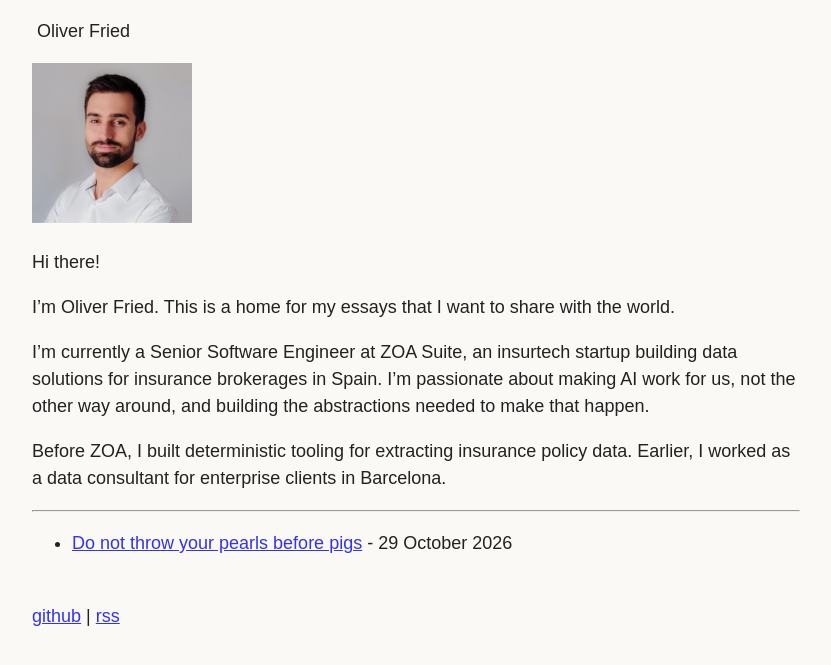
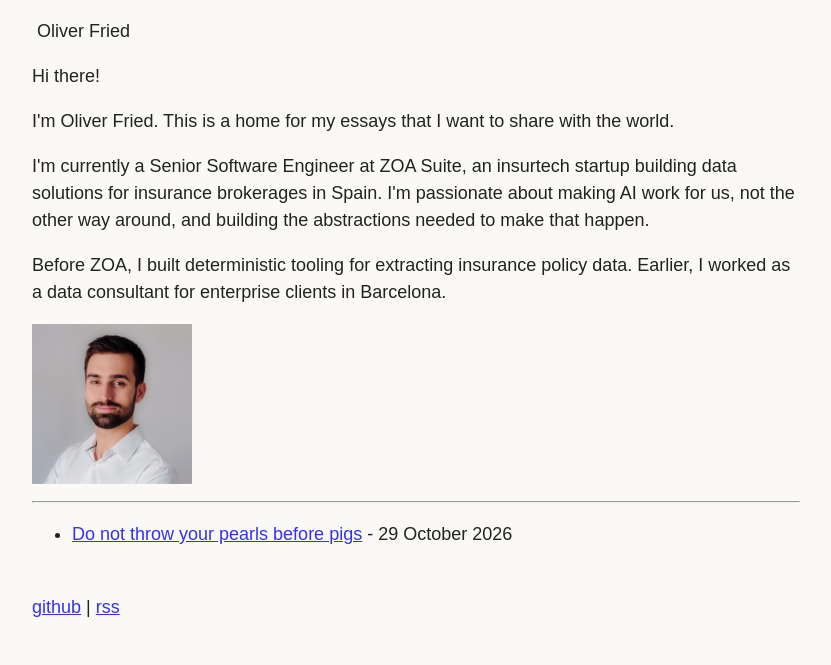
Before and after one commit to oliver-fried/oliverfried-blog, a Jekyll site: the page built from index.md, in a window 1280 px wide. Shown: the top 665 px of the page, without its empty margins (224-1055 px from the left). Built offline with Jekyll 4.4.1, drawn with Linux system fonts in a browser that asks for light colours.

```diff
--- a/index.md
+++ b/index.md
@@ -1,17 +1,17 @@
 ---
 ---
 
-<img src="{{ '/profile%20pic.png' | relative_url }}" alt="Oliver Fried" width="160" height="160">
+<section class="profile" aria-label="About Oliver Fried">
+<div class="profile-text">
+<p>Hi there!</p>
+<p>I'm Oliver Fried. This is a home for my essays that I want to share with the world.</p>
+<p>I'm currently a Senior Software Engineer at ZOA Suite, an insurtech startup building data solutions for insurance brokerages in Spain. I'm passionate about making AI work for us, not the other way around, and building the abstractions needed to make that happen.</p>
+<p>Before ZOA, I built deterministic tooling for extracting insurance policy data. Earlier, I worked as a data consultant for enterprise clients in Barcelona.</p>
+</div>
+<img class="profile-photo" src="{{ '/profile%20pic.png' | relative_url }}" alt="Oliver Fried" width="160" height="160">
+</section>
 
-Hi there!
-
-I'm Oliver Fried. This is a home for my essays that I want to share with the world.
-
-I'm currently a Senior Software Engineer at ZOA Suite, an insurtech startup building data solutions for insurance brokerages in Spain. I'm passionate about making AI work for us, not the other way around, and building the abstractions needed to make that happen.
-
-Before ZOA, I built deterministic tooling for extracting insurance policy data. Earlier, I worked as a data consultant for enterprise clients in Barcelona.
-
----
+<hr>
 
 <ul>
 {% for post in site.posts %}
```
